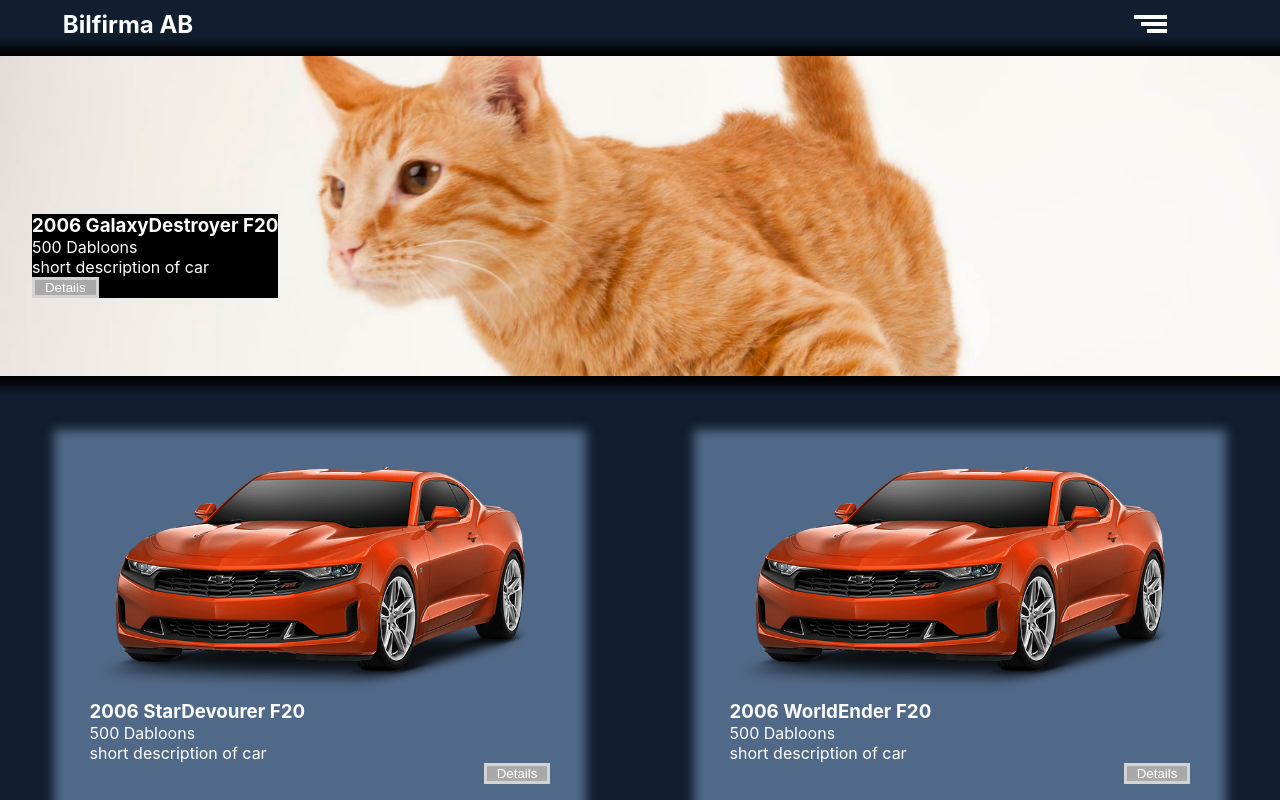
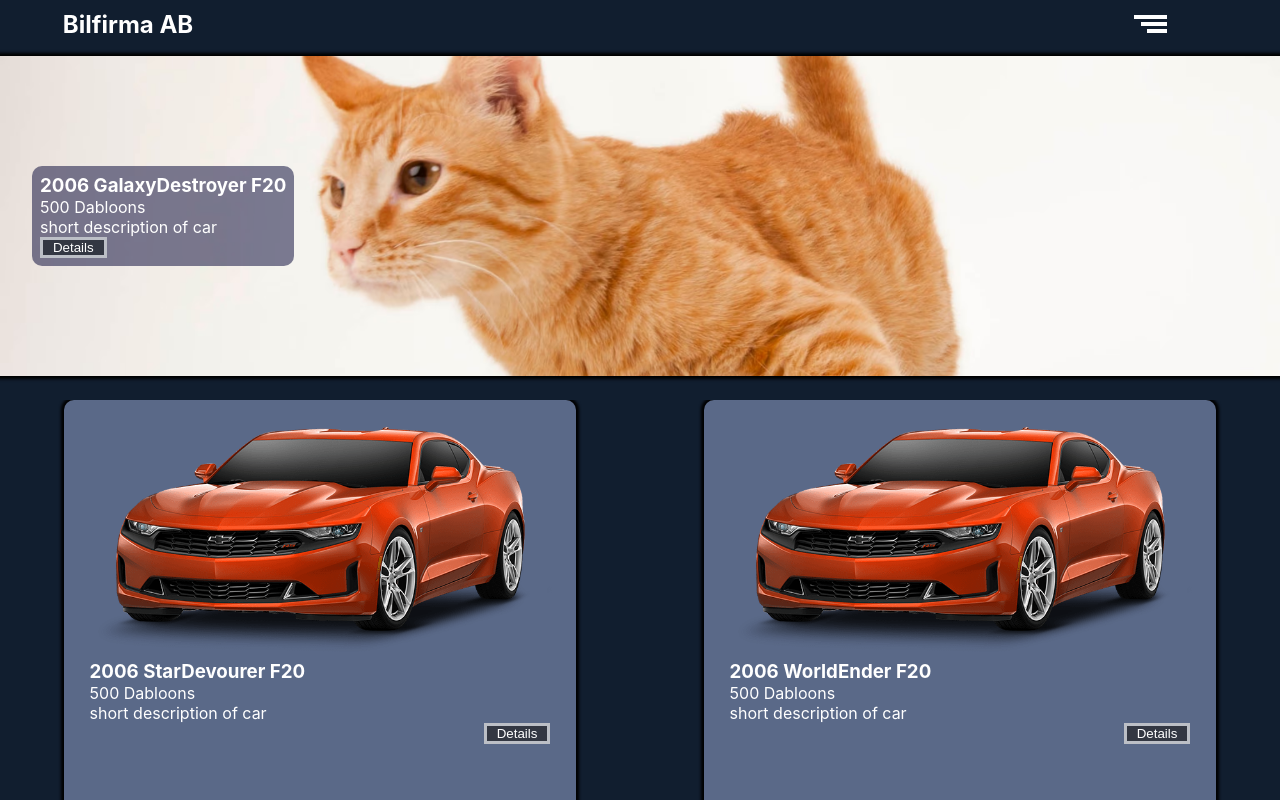
Before and after one commit to zushiiz/car-dealership-webshop, a React (Create React App) app: page / in a window 1280 px wide. Shown: the top 800 px of the page. Built offline with nearby package versions, Linux system fonts and the light colour scheme.

Commit message:
finished ish

```diff
--- a/src/App.css
+++ b/src/App.css
@@ -1,16 +1,27 @@
 :root{
-  --secondary-col:lightgray;
-  --primary-col:#516988;
+  --secondary-col:#bcbfc6;
+  --primary-col:#5a6988;
   --light-comp-col:white;
-  --dark-comp-col:darkgray;
+  --dark-comp-col:#333742;
   --background-col:#111e2f;
-  --dark-accent:#aecce4;
-  --text-col:white;
-  --button-col:#bcbfb6;
+  --dark-accent:#4b5264;
 
-  --box-shadow:0 0 10px 10px;
+  --text-col:var(--light-comp-col);
+  --button-col:var(--secondary-col);
+
+  --box-shadow:0 0 3px 3px black;
+  --transparent-blue:rgb(0, 0, 51, 0.5);
   --footer-col:var(--button-col);
+  --round-edge:10px;
 }
+
+/*
+#4b5264
+#333742
+#5a6988
+#787d80
+#bcbfc6
+*/
 
 *{
   margin: 0;
@@ -43,7 +54,7 @@ nav{
 
 footer{
   background-color: var(--footer-col);
-  box-shadow: var(--box-shadow) var(--footer-col);
+  box-shadow: var(--box-shadow);
   display: flex;
   flex-direction: row;
   justify-content: space-evenly;
@@ -80,7 +91,7 @@ input{
   margin-top: 20vh;
 }
 
-.hamburger-menu li{
+.hamburger-menu a{
   border: black solid;
   width: 100%;
   margin: 1em 0;
@@ -148,7 +159,7 @@ main{
 button{
   border:solid var(--secondary-col);
   background-color: var(--dark-comp-col);
-  color: white;
+  color: var(--text-col);
 }
 
 .public-content{
@@ -157,7 +168,8 @@ button{
   align-items: center;
   background-color: var(--primary-col);
   padding: 1em 0;
-  box-shadow: var(--box-shadow) var(--primary-col);
+  box-shadow: var(--box-shadow);
+  border-radius: var(--round-edge);
 }
 
 .text-contents{
@@ -239,7 +251,7 @@ button{
 .popup-cover{
   width: 100vw;
   height: 100vh;
-  background-color: rgb(128, 128, 128, 0.4);
+  background-color:var(--transparent-blue);
   position:fixed;
   z-index: 5;
   display: flex;
@@ -257,6 +269,11 @@ button{
   min-height: 65vh;
   max-width: 60em;
   z-index: 6;
+  border-radius: var(--round-edge);
+}
+
+.popup-style *{
+  border-radius: var(--round-edge);
 }
 
 h4{
@@ -300,7 +317,7 @@ h4{
     grid-column: 1 / 3;
     overflow: hidden;
     height: 40vh;
-    box-shadow:var(--box-shadow) black;
+    box-shadow:var(--box-shadow);
   }
   .container-special picture{
     display: none;
@@ -311,17 +328,19 @@ h4{
     justify-content: flex-start;
     background-color: transparent;
     box-shadow: none;
+    height: 100%;
   }
 
   .container-special .car-info{
     margin: 0;
-
   }
 
   .container-special .text-contents{
-    background-color: black;
+    background-color: var(--transparent-blue);
     width: auto;
     margin-left: 2em;
+    padding: 0.5em;
+    border-radius: var(--round-edge);
   }
 
   .container picture{
@@ -337,7 +356,6 @@ h4{
     padding: 0;
     margin: 0;
     width: 80%;
-    min-height: 25em;
   }
 
   .container{
@@ -370,10 +388,11 @@ h4{
 
   .about-container > .public-content{
     background-color: transparent;
-    background-image: linear-gradient(to right, var(--primary-col) 50%, white 0%);
+    background-image: linear-gradient(to right, var(--primary-col) 50%, var(--background-col) 0%);
     display: grid;
     grid-template-columns: 1fr 1fr;
     grid-template-rows: 20% 80%;
+    box-shadow: none;
   }
 
   .about-container .public-content > picture{
@@ -385,7 +404,6 @@ h4{
     display: flex;
     justify-content: center;
   }
-
 
   .popup-style{
     min-height: 1px;
@@ -436,4 +454,7 @@ h4{
   .hamburger-menu ul{
     width: 15vw;
   }
+  .container .public-content{
+    height: 100%;
+  }
 }
```
